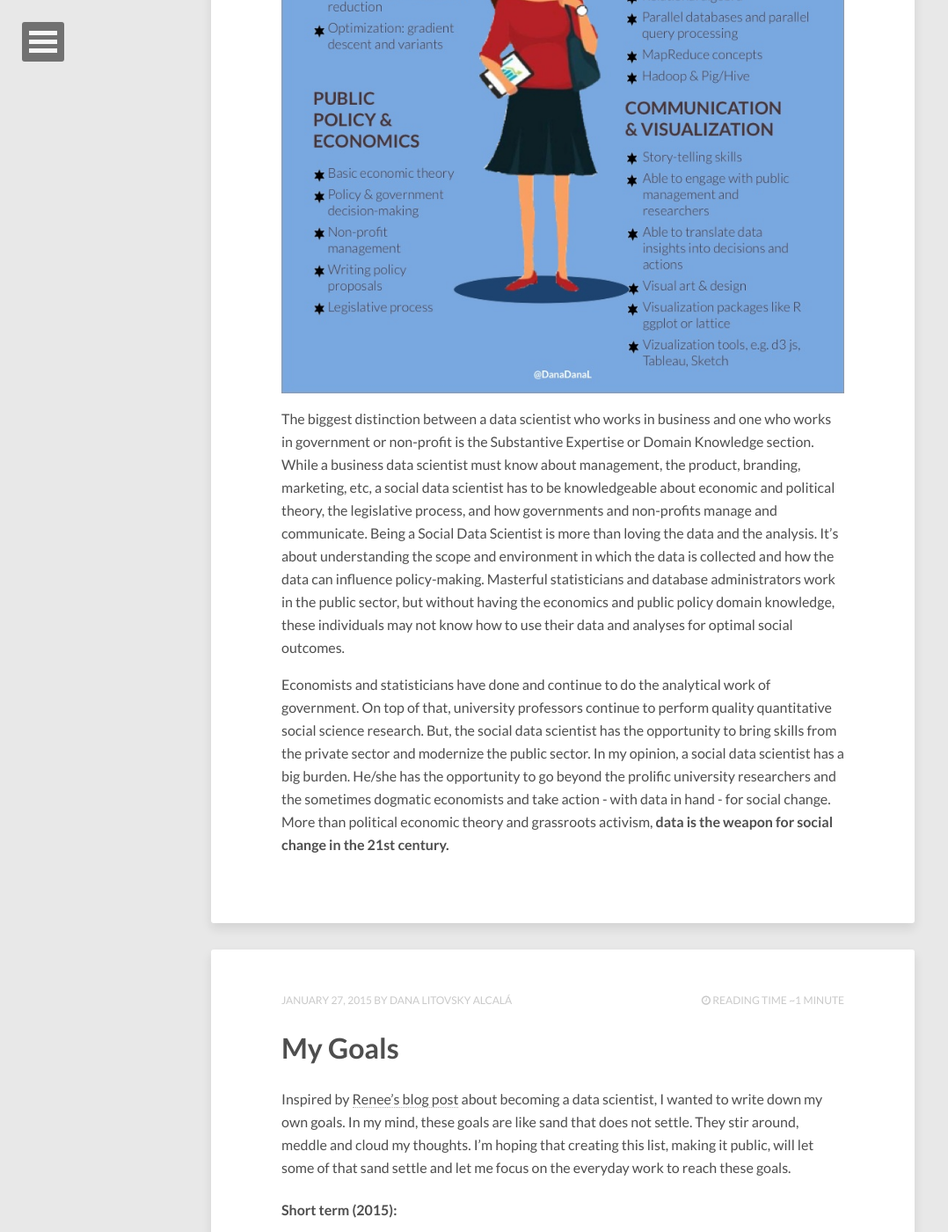
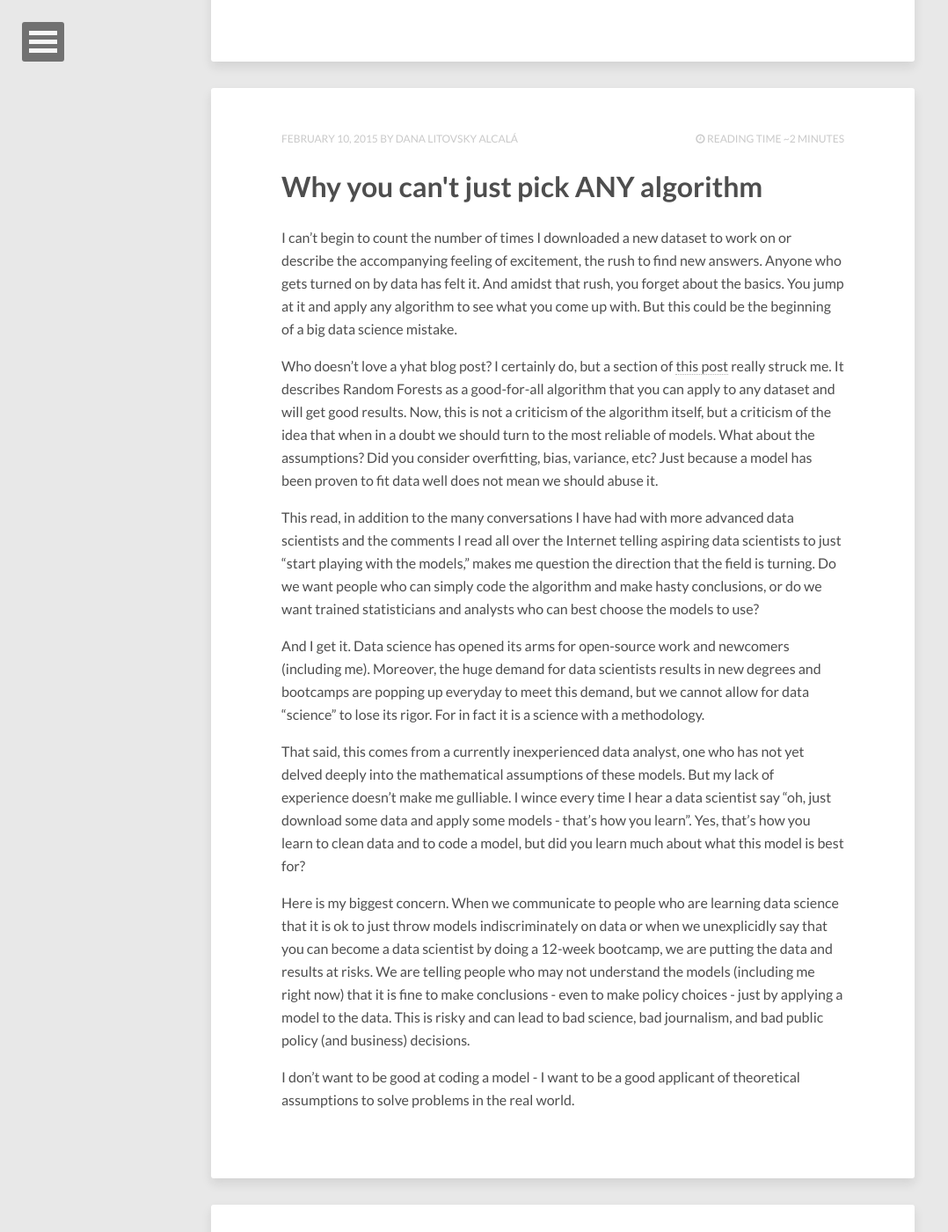
Before and after one commit to danilito19/blog, a Jekyll site: the page built from index.html, in a window 1280 px wide and 1400 px high, scrolled down 2271 px. Shown: the whole window at 88% size, without its empty margins (0-1078 px from the left). Built offline with Jekyll 4.4.1, drawn with Linux system fonts in a browser that asks for light colours; nearby versions of some CDN libraries; the list of posts is cut into pages by our own code; some of the changed text lies outside the part shown.

Commit message:
created new methodology post and updated my goals post and a glitch on another post

```diff
--- a/_posts/2015-01-27-my-goals.md
+++ b/_posts/2015-01-27-my-goals.md
@@ -17,7 +17,7 @@
 ####Short term (2015):
 
 * Get accepted into and complete Chicago's [Data Science for Social Good Fellowship](http://dssg.io/)
-* Get accepted into and begin a graduate degree at either the University of Chicago or Barcelona GSE
+* <s>Get accepted into and begin a graduate degree at either the University of Chicago or Barcelona GSE</s> - Done! Got in to UChicago!
 * <s>Compete in an online data science or ML competition</s>
 	- Done! Participated in [Driven Data's](http://www.drivendata.org/) Pump it Up competition
 * Fork and contribute to a GitHub open-source project
--- /dev/null
+++ b/_posts/2015-02-10-why-you-cant-just-pick-any-algorithm.md
@@ -0,0 +1,28 @@
+---
+layout: post
+title: "Why you can't just pick ANY algorithm"
+modified: 2015-02-10 10:09:52 -0600
+tags: [statistics, data science, Python, R]
+image:
+  feature:
+  credit:
+  creditlink:
+comments:
+share:
+---
+
+I can't begin to count the number of times I downloaded a new dataset to work on or describe the accompanying feeling of excitement, the rush to find new answers. Anyone who gets turned on by data has felt it. And amidst that rush, you forget about the basics. You jump at it and apply any algorithm to see what you come up with. But this could be the beginning of a big data science mistake.
+
+Who doesn't love a yhat blog post? I certainly do, but a section of [this post](http://blog.yhathq.com/posts/random-forests-in-python.html) really struck me. It describes Random Forests as a good-for-all algorithm that you can apply to any dataset and will get good results. Now, this is not a criticism of the algorithm itself, but a criticism of the idea that when in a doubt we should turn to the most reliable of models. What about the assumptions? Did you consider overfitting, bias, variance, etc? Just because a model has been proven to fit data well does not mean we should abuse it.
+
+This read, in addition to the many conversations I have had with more advanced data scientists and the comments I read all over the Internet telling aspiring data scientists to just "start playing with the models," makes me question the direction that the field is turning. Do we want people who can simply code the algorithm and make hasty conclusions, or do we want trained statisticians and analysts who can best choose the models to use?
+
+And I get it. Data science has opened its arms for open-source work and newcomers (including me). Moreover, the huge demand for data scientists results in new degrees and bootcamps are popping up everyday to meet this demand, but we cannot allow for data "science" to lose its rigor. For in fact it is a science with a methodology.
+
+That said, this comes from a currently inexperienced data analyst, one who has not yet delved deeply into the mathematical assumptions of these models. But my lack of experience doesn't make me gulliable. I wince every time I hear a data scientist say "oh, just download some data and apply some models - that's how you learn". Yes, that's how you learn to clean data and to code a model, but did you learn much about what this model is best for?
+
+Here is my biggest concern. When we communicate to people who are learning data science that it is ok to just throw models indiscriminately on data or when we unexplicidly say that you can become a data scientist by doing a 12-week bootcamp, we are putting the data and results at risks. We are telling people who may not understand the models (including me right now) that it is fine to make conclusions - even to make policy choices - just by applying a model to the data. This is risky and can lead to bad science, bad journalism, and bad public policy (and business) decisions.
+
+
+
+I don't want to be good at coding a model - I want to be a good applicant of theoretical assumptions to solve problems in the real world.
--- /dev/null
+++ b/_posts/2015-03-03-data-science-and-statistical-analysis-methodology.md
@@ -0,0 +1,52 @@
+---
+layout: post
+title: "Data Science &amp; Statistical Analysis Methodology"
+modified: 2015-03-03 20:11:05 -0600
+tags: [statistics, data science]
+image:
+  feature:
+  credit:
+  creditlink:
+comments:
+share:
+---
+
+I tend to be an extremely methodical student. I take notes, make outlines, and study by teaching myself the topics I'm learning. I also like to create step-by-step methodologies to solve problems. For example, for calculus classes I would create step-by-step outlines of how to solve derivatives, differential equations, etc. Likewise, here is a data-statistical analysis workflow I created for each time I start a new project. Of course, steps depend on the data at hand, but this helps organize topics into data munging, visualization, analysis, and even theory.
+
+##Data Science Methodology & Workflow
+
+###Preparation
+* Formulate a problem and think of solutions and applications
+* Create a source control repository to save all work
+
+###Gathering Data
+* Any data that we can possibly acquire and that could be relevant to the problem
+* Web Scraping
+* API
+* Inport files
+
+###Cleaning data
+* Check for NAs or NaaN
+* Check for missing data
+* Consider irrelevant indicators
+* Understand values for quantitative data and categories for qualitative data
+
+###Exploratory analysis
+* Plot the data with graphs and charts; consider the distribution (it will affect model you pick)
+* Apply basic statistical correlation between variables, if applicable
+
+###Visualization
+* Create visualizations to show, explain, and more deeply understand your data; use tools in R, Tableau or d3
+* Use visualizations to determine which predictors are relevant and consider using these as features for your model
+
+###Statistical – Predictive modeling
+* Begin formulating and implementing a statistical model for the data. Do I want to predict? Do I want to find out if there is a relationship between variables? Do I want to find clusters in data?
+* Look at a scatterplot matrix of your data
+* Choose features and create new features from the variables you have - log or quadratic versions, new categorical variables from quantitative ones
+* Tip:  Use the Box-Cox test to normalize data (only for some data); recall that transforming data alters interpretation of coefficients
+* Choose a model, but understand the underlying model assumptions, importance of features, over fitting, and other shortcomings of the models
+* Recall that **correlation does not imply causation** and that **all models are wrong, but some are useful**
+* Evaluate yoru model. Look at R^2, adjusted R^2, plots of fitted versus residuals, and other evaluation metrics
+
+
+##**I would love to hear about your data scientist workflow!**
--- a/about/index.md
+++ b/about/index.md
@@ -17,7 +17,8 @@
 
 ## When I am not thinking about data, I:
 
-* Read Reddit
+* Freelance as a Spanish-English translator
+* Browse Reddit
 * Hunt for [cheap flights](https://skiplagged.com)
 * Weightlift, do yoga, run, and tackle my fitness goals
 * Cook restaurant-style meals at home with my husband
```
